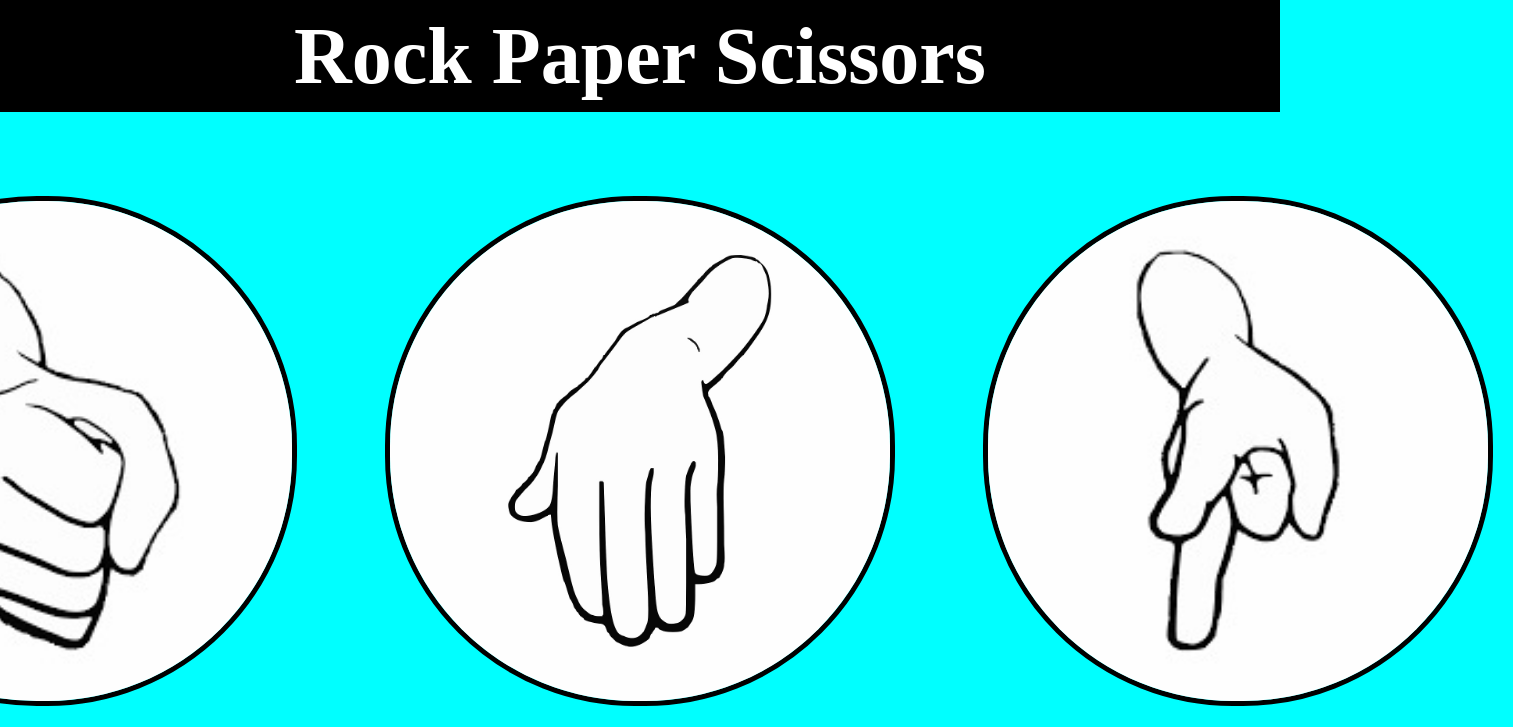
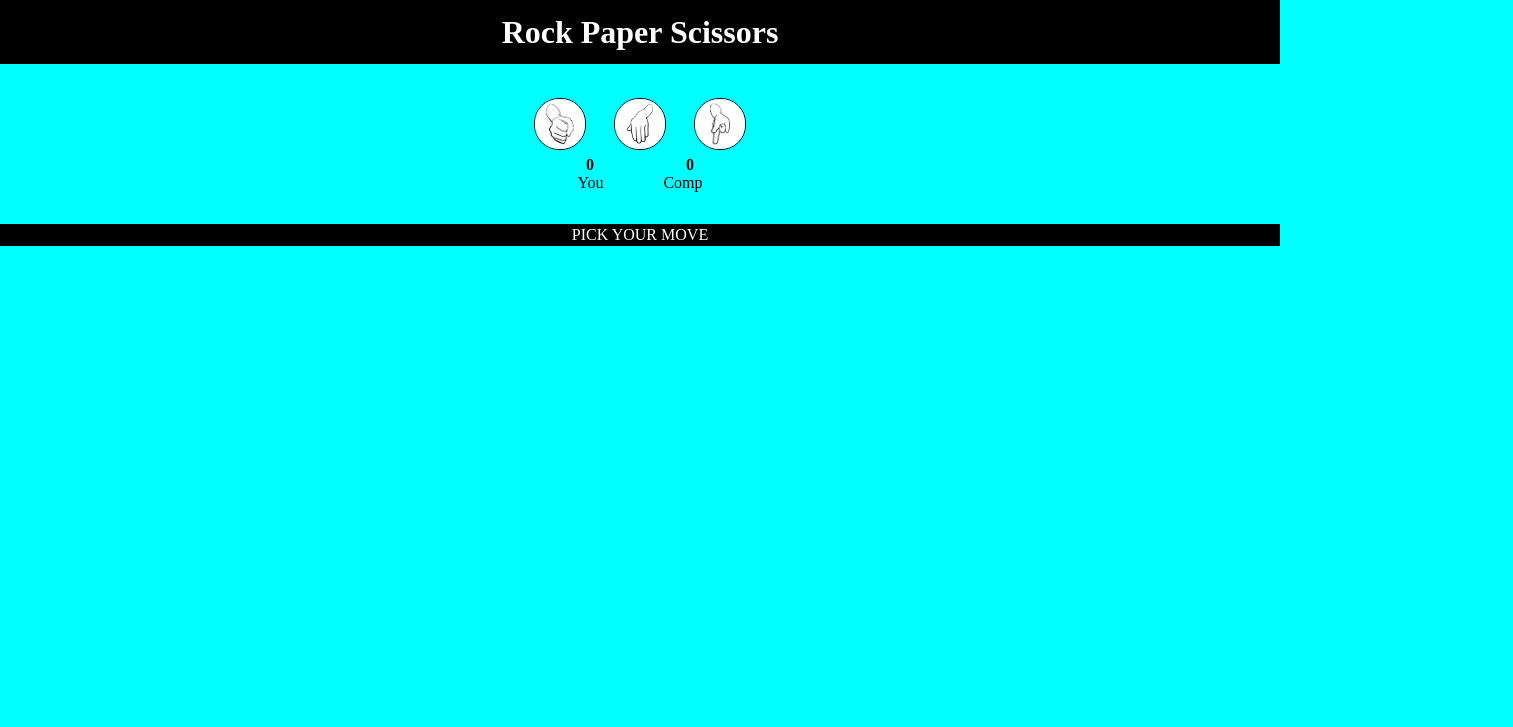
Before and after one commit to KNKayani/RockPaperScissors, a plain HTML site: page index.html in a window 1280 px wide. Shown: the top 727 px of the page, 1513 px wide, since content can reach past the window. Drawn offline with Linux system fonts and the light colour scheme.

Commit message:
Add files via upload

```diff
--- a/style.css
+++ b/style.css
@@ -9,9 +9,9 @@ body{
 
 #head{
     color: white;
-    font-size: 5rem;
+    font-size: 2rem;
     background-color: black;
-    height: 7rem;
+    height: 4rem;
     display: flex;
     justify-content: center;
     align-items: center;
@@ -21,21 +21,21 @@ body{
     display: flex;
     align-items: center;
     justify-content: center;
-    margin-top:4rem;
-    gap: 3rem;
+    margin-top:2rem;
+    gap: 1.5rem;
 }
 
 .gam{
-    height: 500px;
-    width: 500px;
-    border-radius: 250px;
+    height: 50px;
+    width: 50px;
+    border-radius: 25px;
     object-fit: contain;
-    margin: 20px;
-    border: 5px solid black;
+    margin: 2px;
+    border: 1px solid black;
 }
 
 .gam:hover{
-    border: 20px rgb(72, 176, 255) solid;
+    border: 2px rgb(72, 176, 255) solid;
     cursor: pointer;
 }
 
@@ -44,23 +44,23 @@ body{
     justify-content: center;
 }
 .a{
-    font-size: 5rem;
+    font-size: 1rem;
     display: flex;
 }
 #pick{
     background-color: black;
     color: white;
-    height: 150px;
+    height: 20px;
     text-align: center;
-    padding-top: 25px;
-    font-size: 6rem;
+    padding-top: 2px;
+    font-size: 1rem;
 }
 /* #pick:hover{
     opacity: 50%;
 } */
 
 #ap{
-    margin-top: 5rem;
+    margin-top: 2rem;
 
     border-radius: 10%;
 }
```
